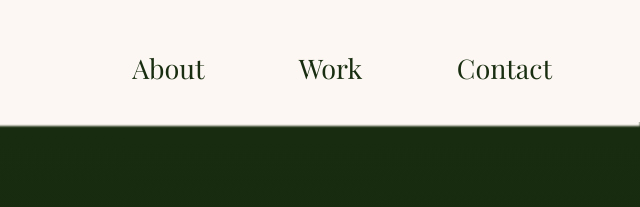
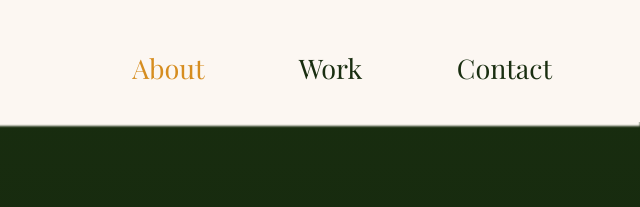
Before and after one commit to evockley/My-first-repository, a plain HTML site: page Portfolio/index.html in a window 1280 px wide. In both pictures the pointer is over the item "About". Shown: the top 207 px of the page, 640-1280 px from the left. Drawn offline with nearby package versions, Linux system fonts and the light colour scheme.

Commit message:
6/8/21
created Nav Bar links hover state

```diff
--- a/Portfolio/styles.css
+++ b/Portfolio/styles.css
@@ -89,8 +89,11 @@ ul {
 li {
     display: inline;
     padding-right: 88px;
+    transition: linear .15s;
 }
-
+li:hover{
+    color: #D68D1F;
+}
 .logo-wrapper{
     margin-left: 100px;
     align-items: left;
```
